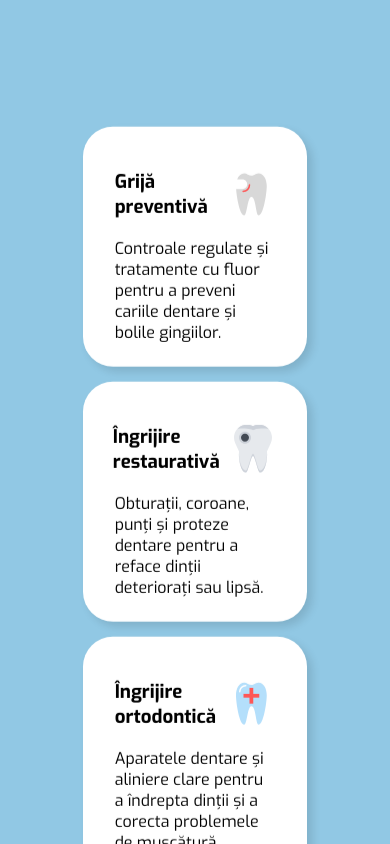
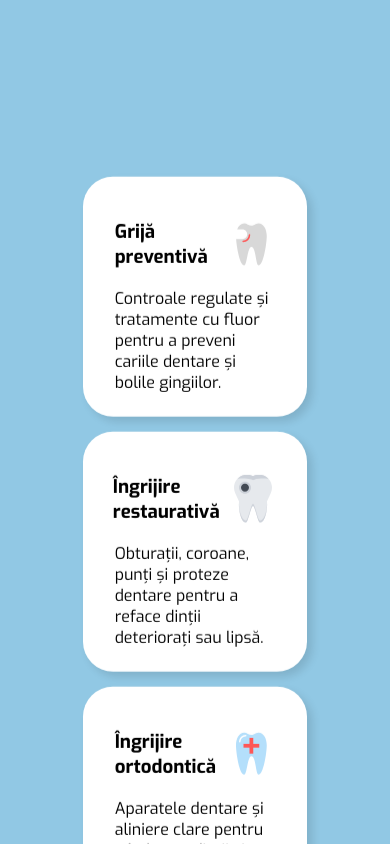
Before and after one commit to iamalexstanciu/dentist-clinic, a React (Create React App) app: page / in a window 390 px wide. Shown: the part 1360-2204 px from the top of the page. Built offline with nearby package versions, Linux system fonts and the light colour scheme; a web font is replaced by a local one.

Commit message:
Solved bugs.

```diff
--- a/src/style/services.css
+++ b/src/style/services.css
@@ -199,11 +199,12 @@ width: 30%;
 
     .widget-services{
         width: 60%;
+        transform: translateY(50px);
     }
 
     .services-title-container {
         font-size: 50px;
-        width: 80%;
+        width: 90%;
         top: 3%;
     }
 }
```
